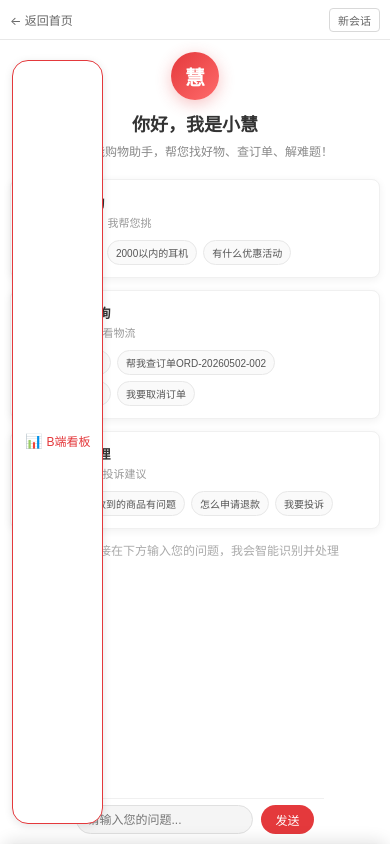
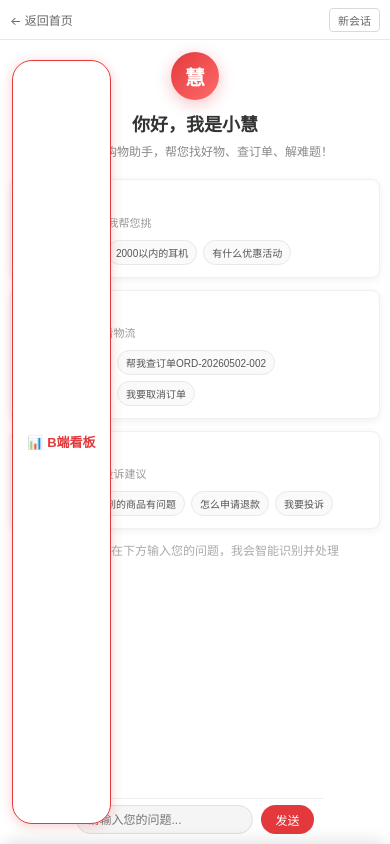
Before and after one commit to 846496079-design/Chatbot, a React (Create React App) app in the folder frontend/: page / in a window 390 px wide. Built offline with nearby package versions, Linux system fonts and the light colour scheme; no server answers.

Commit message:
fix(mobile): simplify data panel toggle button CSS for mobile

```diff
--- a/frontend/src/styles/app.css
+++ b/frontend/src/styles/app.css
@@ -1894,48 +1894,43 @@ body {
 /* 数据面板切换按钮 (仅移动端显示) */
 .data-panel-toggle {
   display: none !important;
-  position: fixed;
-  top: 60px;
-  left: 12px;
+}
+
+@media screen and (max-width: 480px) {
+  .data-panel-toggle {
+    display: block !important;
+    position: fixed !important;
+    top: 60px !important;
+    left: 12px !important;
     width: auto !important;
-  min-width: 80px !important;
-  max-width: 150px !important;
-  height: auto !important;
-  padding: 6px 12px !important;
-  border-radius: 16px !important;
+    padding: 8px 14px !important;
+    border-radius: 20px !important;
     background: #fff !important;
     color: #e4393c !important;
-  border: 1px solid #e4393c !important;
-  box-shadow: 0 2px 8px rgba(0, 0, 0, 0.1) !important;
+    border: 1.5px solid #e4393c !important;
+    box-shadow: 0 2px 12px rgba(228, 57, 60, 0.25) !important;
     cursor: pointer !important;
-  z-index: 99 !important;
-  font-size: 12px !important;
-  font-weight: 500 !important;
-  flex-direction: row !important;
-  align-items: center !important;
-  justify-content: center !important;
-  gap: 4px !important;
-  transition: all 0.2s !important;
+    z-index: 9999 !important;
+    font-size: 13px !important;
+    font-weight: 600 !important;
+    line-height: 1 !important;
     white-space: nowrap !important;
-  line-height: 1.4 !important;
     box-sizing: border-box !important;
   }
 
-.data-panel-toggle:hover,
-.data-panel-toggle:active {
+  .data-panel-toggle:hover {
     background: #e4393c !important;
     color: #fff !important;
-  border-color: #e4393c !important;
+  }
+
+  .data-panel-toggle:active {
+    background: #c62828 !important;
+    color: #fff !important;
+    transform: scale(0.98) !important;
   }
 
   .data-panel-toggle-icon {
-  font-size: 14px !important;
-  display: inline-block !important;
-}
-
-@media screen and (max-width: 480px) {
-  .data-panel-toggle {
-    display: flex !important;
+    margin-right: 4px !important;
   }
 }
 
```
Lines whose indentation alone changed are shown as unchanged.
